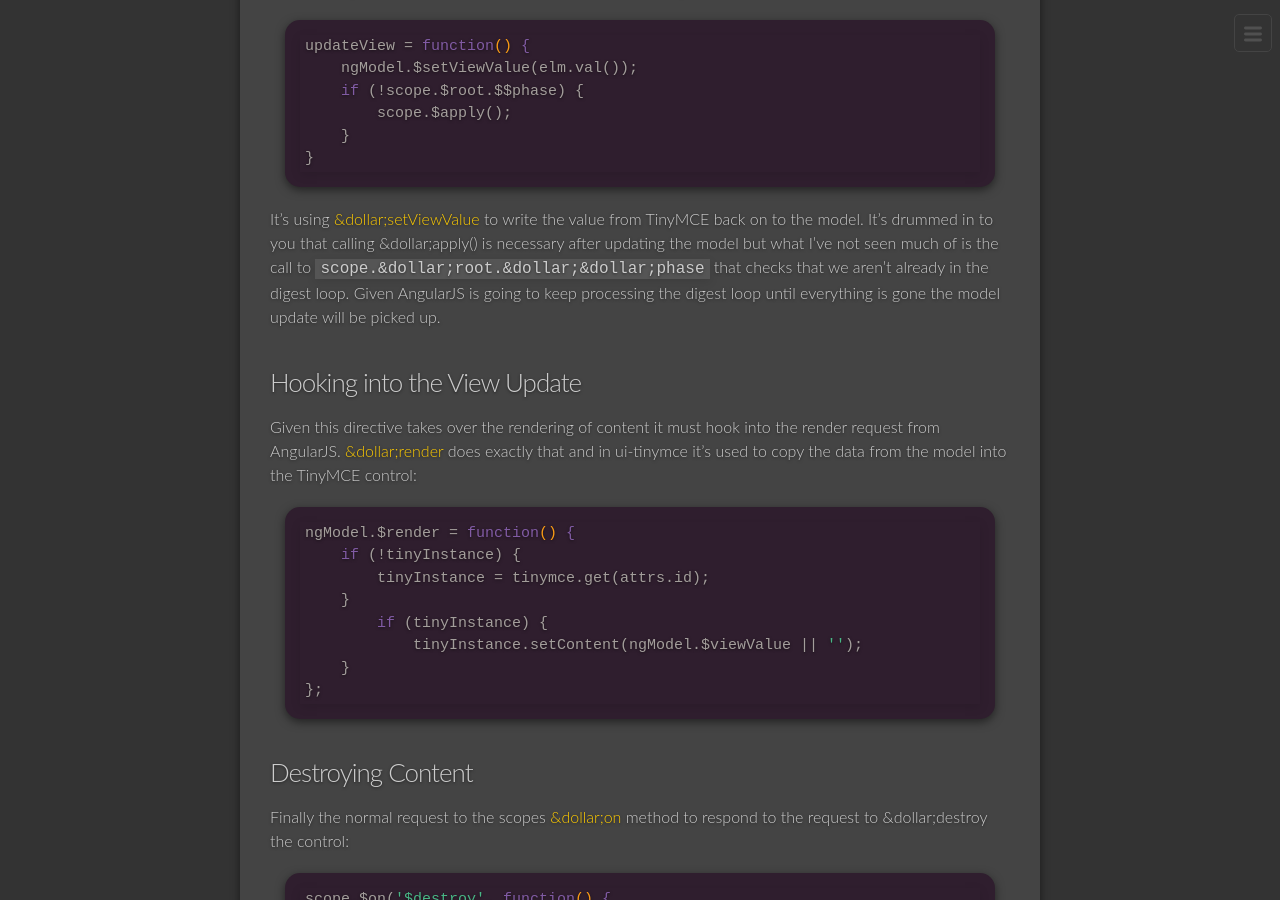
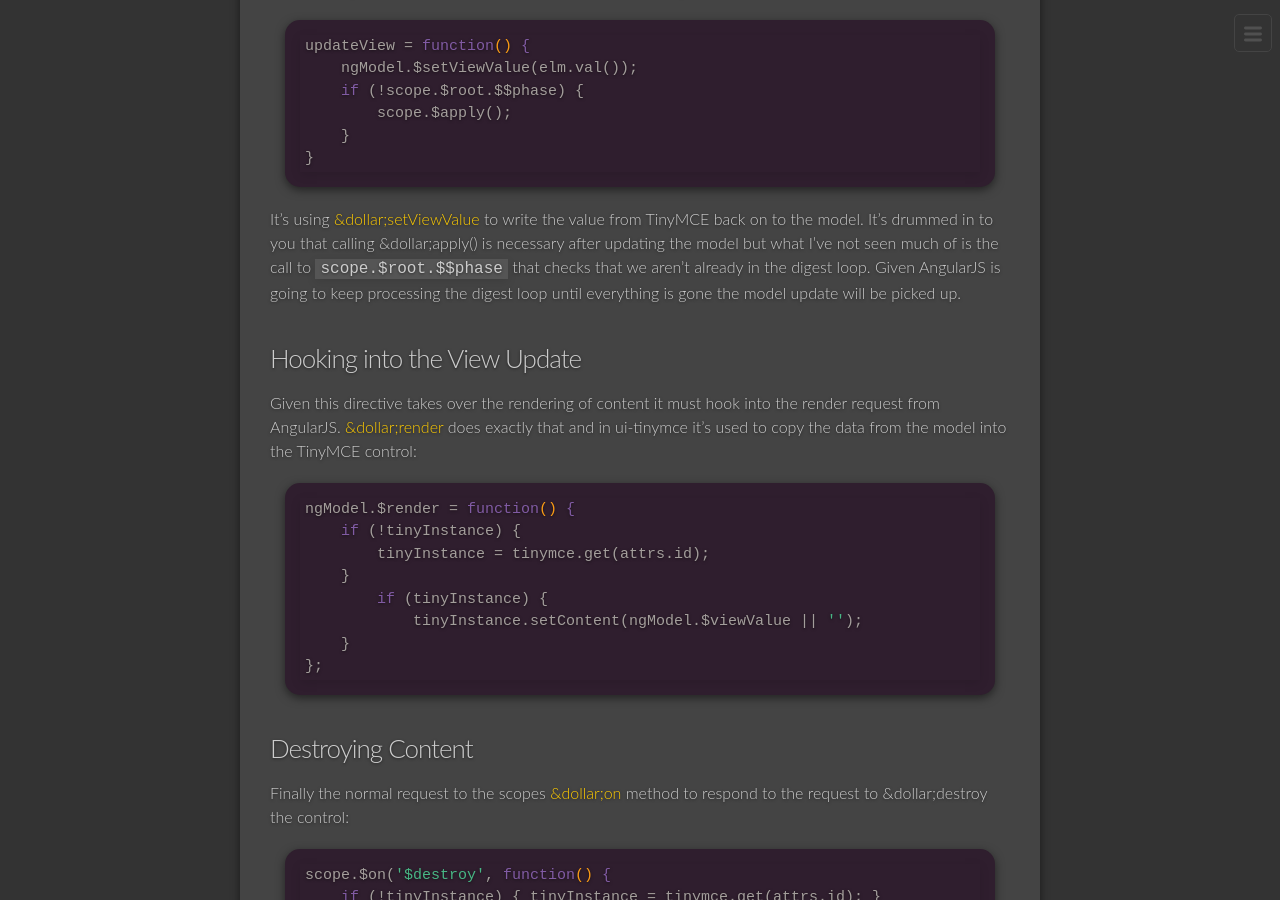
Before and after one commit to philiphendry/blog, a Jekyll site: the page built from _posts/2014-06-02-angularjs-directive-techniques-learnt-from-a-tinymce-directive.md, in a window 1280 px wide and 900 px high, scrolled down 2054 px. Built offline with Jekyll 4.4.1, drawn with Linux system fonts in a browser that asks for light colours; Markdown is read by kramdown in place of the engine named in the settings; comment, search, counter and statistics services are not loaded; part of the change alters nothing that is shown.

Commit message:
Published with https://stackedit.io/

````diff
--- a/_posts/2014-06-02-angularjs-directive-techniques-learnt-from-a-tinymce-directive.md
+++ b/_posts/2014-06-02-angularjs-directive-techniques-learnt-from-a-tinymce-directive.md
@@ -89,7 +89,7 @@ updateView = function() {
 }
 ```
 
-It's using [&dollar;setViewValue](https://code.angularjs.org/1.2.0-rc.3/docs/api/ng.directive:ngModel.NgModelController#$setViewValue) to write the value from TinyMCE back on to the model. It's drummed in to you that calling &dollar;apply() is necessary after updating the model but what I've not seen much of is the call to `scope.&dollar;root.&dollar;&dollar;phase` that checks that we aren't already in the digest loop. Given AngularJS is going to keep processing the digest loop until everything is gone the model update will be picked up.
+It's using [&dollar;setViewValue](https://code.angularjs.org/1.2.0-rc.3/docs/api/ng.directive:ngModel.NgModelController#$setViewValue) to write the value from TinyMCE back on to the model. It's drummed in to you that calling &dollar;apply() is necessary after updating the model but what I've not seen much of is the call to `scope.$root.$$phase` that checks that we aren't already in the digest loop. Given AngularJS is going to keep processing the digest loop until everything is gone the model update will be picked up.
 
 ### Hooking into the View Update
 
````
